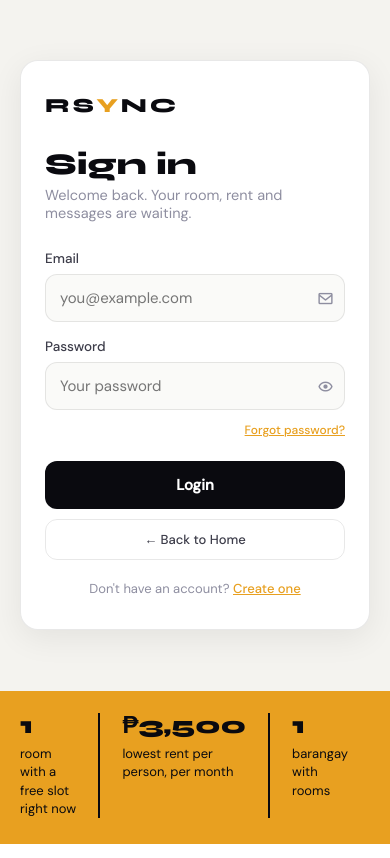
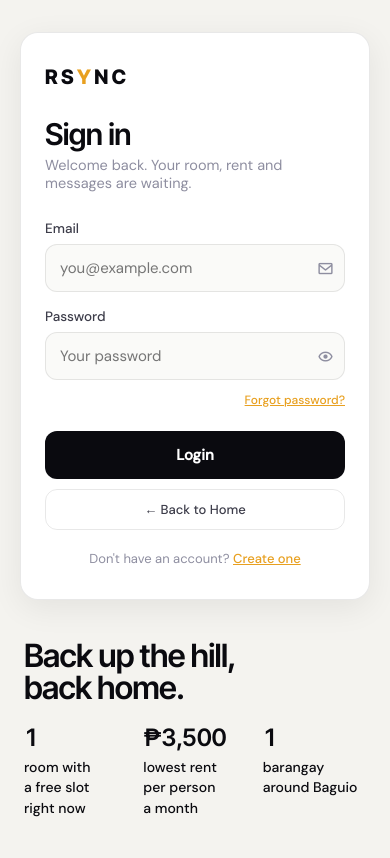
Before and after one commit to chase-ivy/rsync-laravel, a Laravel app: page /login in a window 390 px wide. Run offline with Laravel 12, Linux system fonts and the light colour scheme; data comes from the database, SQL or seed files in the repository; style sheets or scripts are compiled from the project's sources; parts of the project's set-up code (start-up, migrations or seed data) failed here and were passed over.

Commit message:
Login page changes

```diff
--- a/app/Support/RoomFilters.php
+++ b/app/Support/RoomFilters.php
@@ -175,18 +175,19 @@ class RoomFilters
         }
         if (preg_match('/\b(?:brgy|bgy|barangay)\b\.?\s*([^,]+)/iu', $address, $m)) {
             $area = $m[1];
-        } elseif (str_contains($address, ',')) {
-            // The last part that is not the city, the province or a ZIP code: "21 Kisad Rd, Engineers Hill, Baguio City" => "Engineers Hill".
+        } else {
+            // No "Brgy.": take the last part that is not the city/province/ZIP and not a street.
+            // "21 Kisad Rd, Engineers Hill, Baguio City" => "Engineers Hill"; "Trancoville, Baguio City" => "Trancoville"; "Aurora Hill" => "Aurora Hill".
             $area = '';
-            foreach (array_slice(array_reverse(explode(',', $address)), 0, -1) as $part) {
+            foreach (array_reverse(explode(',', $address)) as $part) {
                 $part = trim(preg_replace('/\b(baguio( city)?|benguet|philippines|ph|\d{4})\b/iu', '', $part), " .,-\t");
-                if ($part !== '') {
+                $isStreet = preg_match('/^#?\d/u', $part)
+                    || preg_match('/\b(st|street|rd|road|ave|avenue|drive|dr|lane|ln|blvd|boulevard|ext|extension|highway|hwy)\.?$/iu', $part);
+                if ($part !== '' && ! $isStreet) {
                     $area = $part;
                     break;
                 }
             }
-        } else {
-            return null;
         }
         $area = trim(preg_replace('/\s+/u', ' ', (string) $area), " .,-\t");
         if ($area === mb_strtolower($area)) {
--- a/resources/css/auth.css
+++ b/resources/css/auth.css
@@ -66,20 +66,28 @@ body{font-family:'DM Sans',sans-serif;background:var(--bg);color:var(--ink);min-
 .page-login .field label{font-size:13.5px;font-weight:500;color:var(--ink2);text-transform:none;letter-spacing:0;margin-bottom:7px;}
 .page-login .field input{padding:13px 42px 13px 14px;font-size:15px;}
 .page-login .btn-main{padding:14px;font-size:15px;}
-/* The three numbers: a solid amber band across the bottom of the picture */
-.photo-stats{position:absolute;left:0;right:0;bottom:0;z-index:2;display:grid;grid-template-columns:repeat(3,1fr);margin:0;padding:26px 48px 30px;background:var(--amber);color:var(--ink);}
-.photo-stats div{padding:0 22px;border-left:2px solid var(--ink);}
-.photo-stats div:first-child{padding-left:0;border-left:0;}
-.photo-stats dt{font-family:'Syne',sans-serif;font-size:clamp(26px,2.6vw,40px);font-weight:800;line-height:1.1;}
-.photo-stats dd{margin:6px 0 0;font-size:14px;line-height:1.4;}
+/* On the picture: headline + three numbers written straight onto the photo, no box or band, all in one colour (white).
+   Inter Tight for the headline, numbers, "Sign in" and the logo; DM Sans for the small text.
+   The see-through shade at the bottom keeps white text readable (checked: WCAG 2.2 AA on the photo). */
+.page-login .box-logo{font-family:'Inter Tight','DM Sans',system-ui,sans-serif;font-weight:800;letter-spacing:.16em;}
+.page-login .box h2{font-family:'Inter Tight','DM Sans',system-ui,sans-serif;font-weight:600;letter-spacing:-.02em;font-size:30px;line-height:1.15;}
+.photo-poster{position:absolute;left:0;right:0;bottom:0;z-index:2;padding:220px clamp(32px,4vw,64px) clamp(32px,4.5vh,56px);color:#fff;background:linear-gradient(to top,rgba(8,8,12,.74) 0%,rgba(8,8,12,.62) 40%,rgba(8,8,12,.36) 70%,rgba(8,8,12,.12) 86%,rgba(8,8,12,0) 100%);text-shadow:0 1px 12px rgba(0,0,0,.25);}
+.poster-title{font-family:'Inter Tight','DM Sans',system-ui,sans-serif;font-weight:600;font-size:clamp(38px,3.5vw,64px);line-height:1.02;letter-spacing:-.025em;max-width:7.6em;margin:0 0 clamp(22px,3vh,36px);}
+.poster-title span{color:inherit;}
+.photo-stats{display:grid;grid-template-columns:repeat(3,minmax(0,1fr));gap:28px;margin:0;max-width:660px;}
+.photo-stats dt{font-family:'Inter Tight','DM Sans',system-ui,sans-serif;font-weight:600;font-size:clamp(24px,1.9vw,34px);line-height:1.1;letter-spacing:-.015em;font-variant-numeric:lining-nums tabular-nums;}
+.photo-stats dd{margin:6px 0 0;font-size:14px;font-weight:500;line-height:1.45;color:inherit;text-wrap:balance;}
 @media(max-width:860px){
     .page-login .right{padding:32px 20px;}.page-login .box{padding:32px 24px;}
     /* Phones: no picture, so the numbers sit under the form */
     .page-login{flex-direction:column;}
     .page-login .left{display:block;flex:none;order:2;background-image:none !important;min-height:0;}
-    .page-login .photo-stats{position:static;padding:22px 20px 26px;}
+    /* Phones: no picture, so the headline and numbers sit under the form in dark letters */
+    .page-login .photo-poster{position:static;padding:8px 24px 40px;background:none;color:var(--ink);text-shadow:none;}
+    .page-login .poster-title{font-size:32px;margin-bottom:20px;}
+    .page-login .photo-stats{gap:16px;}
     .page-login .photo-stats dt{font-size:24px;}
-    .page-login .photo-stats dd{font-size:13px;}
+    .page-login .photo-stats dd{font-size:14px;}
 }
 .page-login .left{background-image:url('https://images.unsplash.com/photo-1505691938895-1758d7feb511');}
 
--- a/resources/views/auth/login.blade.php
+++ b/resources/views/auth/login.blade.php
@@ -26,16 +26,21 @@
 @endif
 @section('photo_only', '1')
 
-{{-- Three live numbers on the picture (same rules as the homepage). --}}
-@if (($stats['rooms'] ?? 0) > 0)
+{{-- On the picture: a big headline and three live numbers (same rules as the homepage). --}}
 @section('photo_extra')
-    <dl class="photo-stats" aria-label="Rooms on RSYNC right now">
-        <div><dt>{{ $stats['rooms'] }}</dt><dd>{{ $stats['rooms'] === 1 ? 'room' : 'rooms' }} with a free slot right now</dd></div>
-        <div><dt>₱{{ number_format($stats['lowest'], 0) }}</dt><dd>lowest rent per person, per month</dd></div>
-        <div><dt>{{ $stats['areas'] }}</dt><dd>{{ $stats['areas'] === 1 ? 'barangay' : 'barangays' }} with rooms</dd></div>
-    </dl>
+    <div class="photo-poster">
+        <h2 class="poster-title">Back up the hill, back <span>home.</span></h2>
+        @if (($stats['rooms'] ?? 0) > 0)
+        <dl class="photo-stats" aria-label="Rooms on RSYNC right now">
+            <div><dt>{{ $stats['rooms'] }}</dt><dd>{{ $stats['rooms'] === 1 ? 'room' : 'rooms' }} with a free slot right now</dd></div>
+            <div><dt>₱{{ number_format($stats['lowest'], 0) }}</dt><dd>lowest rent per person a month</dd></div>
+            @if ($stats['areas'] > 0)
+            <div><dt>{{ $stats['areas'] }}</dt><dd>{{ $stats['areas'] === 1 ? 'barangay' : 'barangays' }} around Baguio</dd></div>
+            @endif
+        </dl>
+        @endif
+    </div>
 @endsection
-@endif
 
 @section('content')
 <form method="POST" action="{{ route('login.attempt') }}" class="box">
--- a/resources/views/layouts/auth.blade.php
+++ b/resources/views/layouts/auth.blade.php
@@ -16,7 +16,7 @@
 <meta charset="utf-8">
 <meta name="viewport" content="width=device-width, initial-scale=1">
 <title>@yield('title') · RSYNC</title>
-<link href="https://fonts.googleapis.com/css2?family=Syne:wght@700;800&family=DM+Sans:wght@400;500&display=swap" rel="stylesheet">
+<link href="https://fonts.googleapis.com/css2?family=Syne:wght@700;800&family=DM+Sans:wght@400;500&family=Inter+Tight:wght@600;800&display=swap" rel="stylesheet">
 <link href="https://unpkg.com/boxicons@latest/css/boxicons.min.css" rel="stylesheet">
 @vite(['resources/css/auth.css', 'resources/js/auth.js'])
 </head>
```
Also changed, not shown: tests/Feature/Auth/LoginTest.php (+2 -2 lines), tests/Feature/RoomFiltersTest.php (+2 -0 lines).
